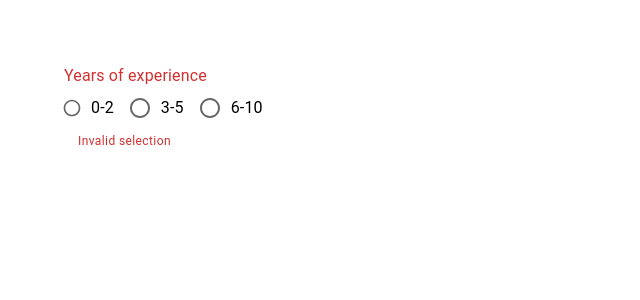
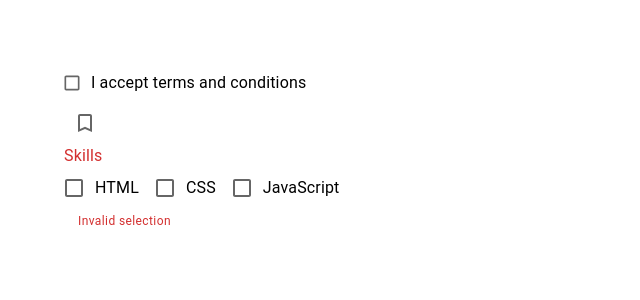
Before and after one commit to Mhdez221993/react-mui, a React (Create React App) app: page / in a window 1280 px wide. Shown: the top 300 px of the page, without its empty margins (0-640 px from the left). Built offline with nearby package versions, Linux system fonts and the light colour scheme.

Commit message:
Mui checkbox

```diff
--- a/src/App.tsx
+++ b/src/App.tsx
@@ -1,11 +1,11 @@
 import "./App.css";
 
-import MuiRadionButton from "./components/MuiRadioButton";
+import MuiCheckBox from "./components/MuiCheckBox";
 
 function App() {
   return (
     <div className="App">
-      <MuiRadionButton />
+      <MuiCheckBox />
     </div>
   );
 }
--- /dev/null
+++ b/src/components/MuiCheckBox.tsx
@@ -0,0 +1,103 @@
+import {
+  Box,
+  Checkbox,
+  FormControl,
+  FormControlLabel,
+  FormGroup,
+  FormHelperText,
+  FormLabel,
+} from "@mui/material";
+
+import BookmarkBorderIcon from "@mui/icons-material/BookmarkBorder";
+import BookmarkIcon from "@mui/icons-material/Bookmark";
+import { useState } from "react";
+
+const MuiCheckBox = () => {
+  const [terms, setTerms] = useState(false);
+  const [skills, setSkills] = useState<string[]>([]);
+  console.log({ terms, skills });
+
+  const handleChange = (e: React.ChangeEvent<HTMLInputElement>) => {
+    setTerms(e.target.checked);
+  };
+
+  const handleSkillsChange = (e: React.ChangeEvent<HTMLInputElement>) => {
+    let index = skills.indexOf(e.target.value);
+
+    if (index === -1) {
+      setSkills([...skills, e.target.value]);
+    } else {
+      setSkills(skills.filter((skill) => skill !== e.target.value));
+    }
+  };
+
+  return (
+    <Box>
+      <Box>
+        <FormControlLabel
+          label="I accept terms and conditions"
+          control={
+            <Checkbox
+              checked={terms}
+              onChange={handleChange}
+              size="small"
+              color="secondary"
+            />
+          }
+        />
+      </Box>
+
+      <Box>
+        <Checkbox
+          icon={<BookmarkBorderIcon />}
+          checkedIcon={<BookmarkIcon />}
+          checked={terms}
+          onChange={handleChange}
+        />
+      </Box>
+
+      <Box>
+        <FormControl error>
+          <FormLabel>Skills</FormLabel>
+          <FormGroup row>
+            <FormControlLabel
+              label="HTML"
+              control={
+                <Checkbox
+                  value="html"
+                  checked={skills.includes("html")}
+                  onChange={handleSkillsChange}
+                />
+              }
+            />
+
+            <FormControlLabel
+              label="CSS"
+              control={
+                <Checkbox
+                  value="css"
+                  checked={skills.includes("css")}
+                  onChange={handleSkillsChange}
+                />
+              }
+            />
+
+            <FormControlLabel
+              label="JavaScript"
+              control={
+                <Checkbox
+                  value="javascript"
+                  checked={skills.includes("javascript")}
+                  onChange={handleSkillsChange}
+                />
+              }
+            />
+          </FormGroup>
+          <FormHelperText>Invalid selection</FormHelperText>
+        </FormControl>
+      </Box>
+    </Box>
+  );
+};
+
+export default MuiCheckBox;
```
